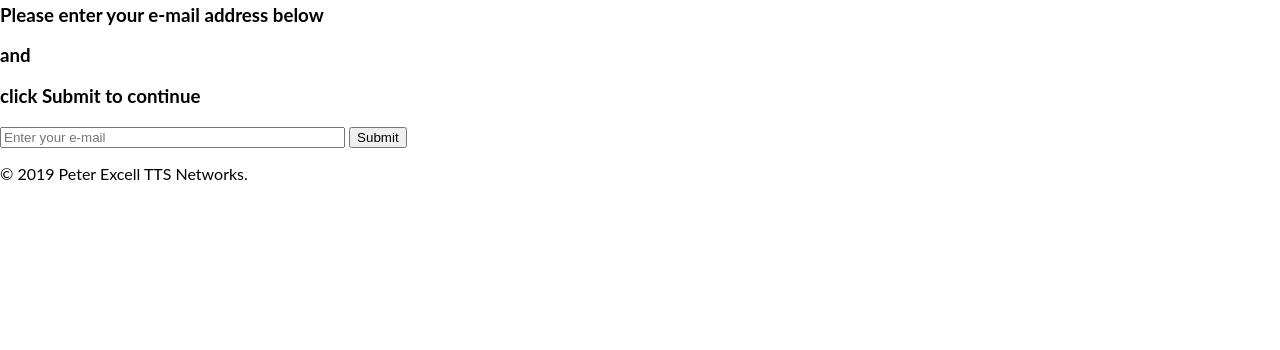
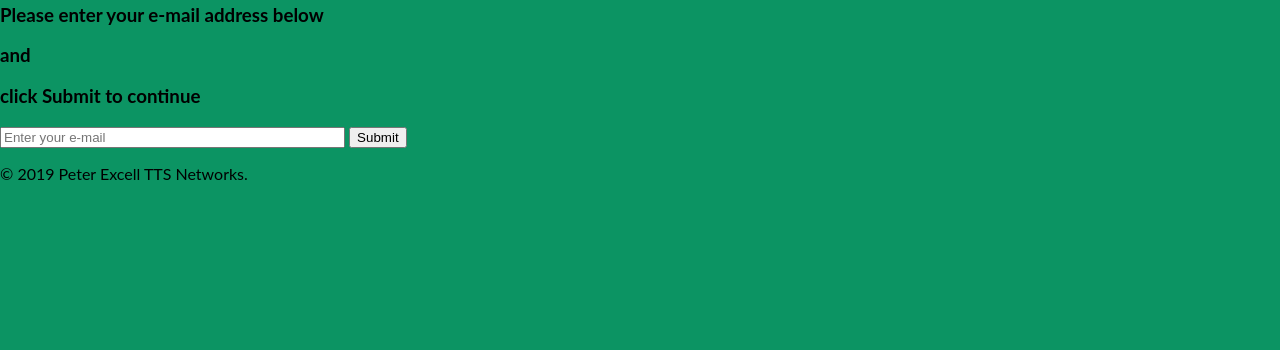
Before and after one commit to Paexcell/Plumpton, a plain HTML site: page index.html in a window 1280 px wide. Shown: the part 450-800 px from the top of the page. Drawn offline with Linux system fonts and the light colour scheme.

Commit message:
Update styles.css

```diff
--- a/css/styles.css
+++ b/css/styles.css
@@ -2,6 +2,9 @@ body {
   margin: 0;
   padding: 0;
   font-family: 'Lato', sans-serif;
+  background-color: #0c9463;
+  background-size: cover;
+  background-position: center center;
 }
 .logo {
   position: absolute;
```
